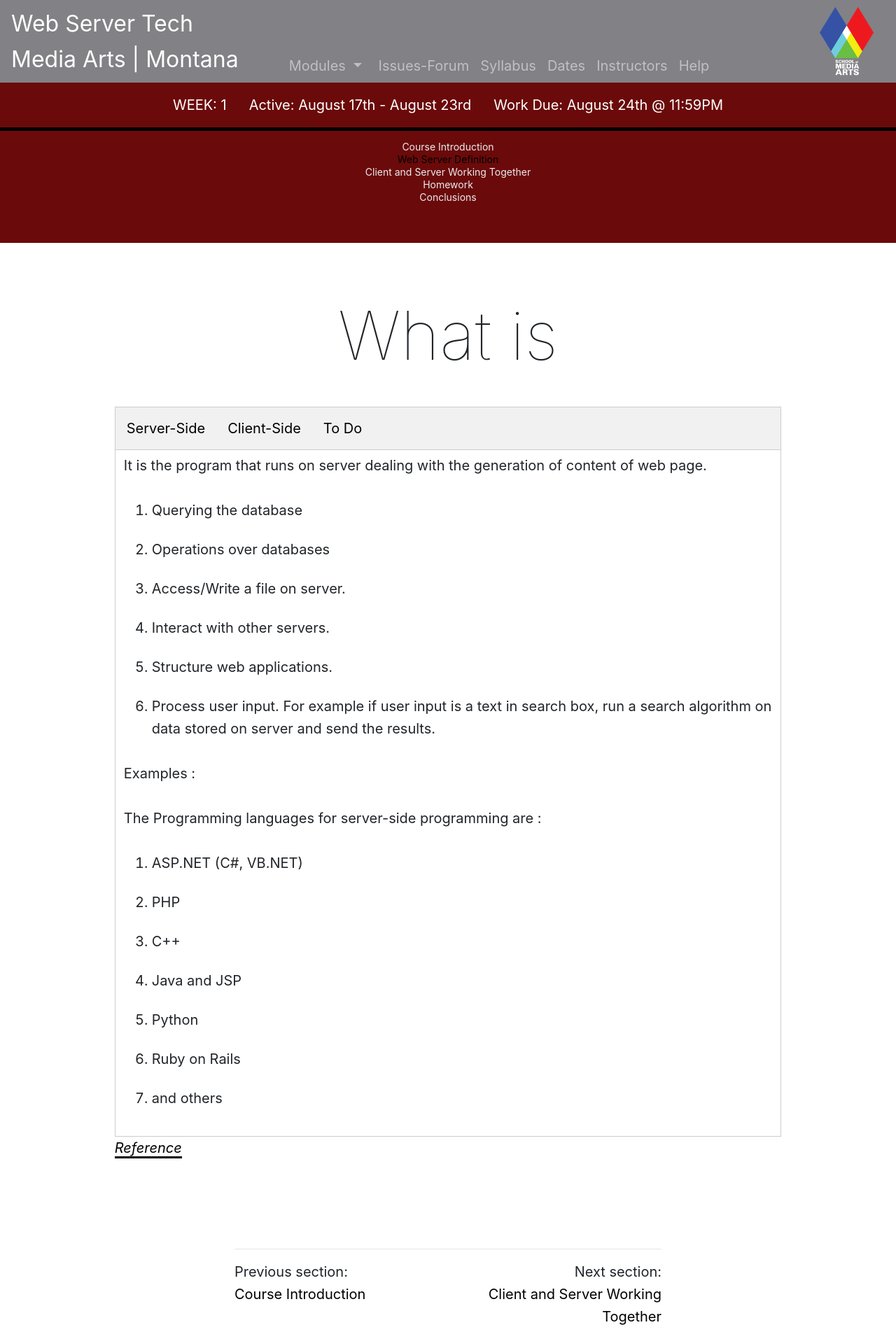
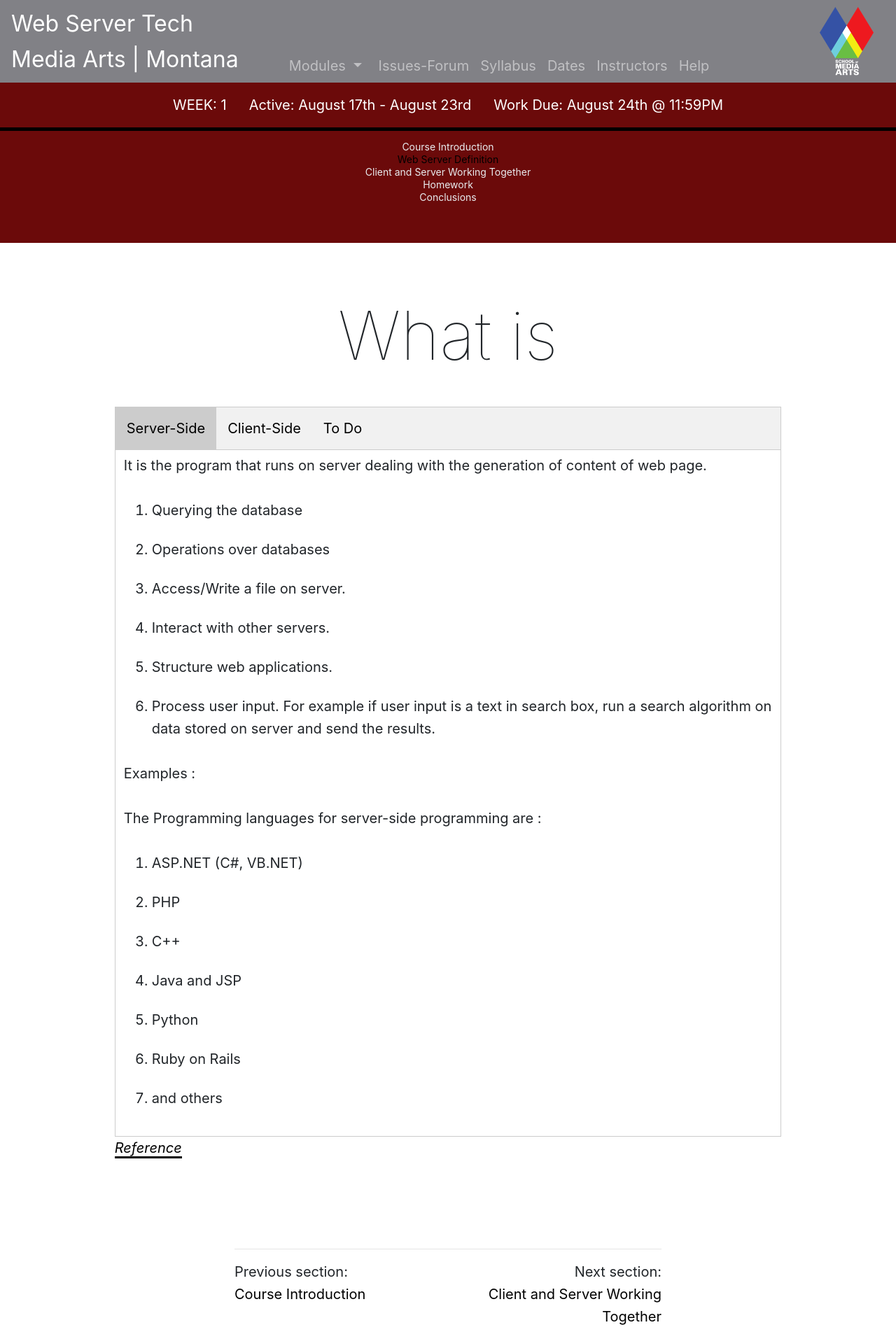
Before and after one commit to Montana-Media-Arts/461_WebServer-Fall2020, a Jekyll site: the page built from modules/week-1/_posts/2017-01-03-define-web-server.md, in a window 1280 px wide. Shown: the whole page at 70% size. Built offline with Jekyll 4.4.1, drawn with Linux system fonts in a browser that asks for light colours; nearby versions of some CDN libraries.

Commit message:
activated tabs

```diff
--- a/modules/week-1/_posts/2017-01-03-define-web-server.md
+++ b/modules/week-1/_posts/2017-01-03-define-web-server.md
@@ -7,12 +7,12 @@ jotted: false
 # What is
 
 <div class="tab">
-  <button class="tablinks" onclick="openTab(event, 'Server')">Server-Side</button>
+  <button class="tablinks active" onclick="openTab(event, 'Server')">Server-Side</button>
   <button class="tablinks" onclick="openTab(event, 'Client')">Client-Side</button>
   <button class="tablinks" onclick="openTab(event, 'ToDo')">To Do</button>
  </div>
 
-<div id="Server" class="tabcontent active" style="display:block">
+<div id="Server" class="tabcontent" style="display:block">
 <p>It is the program that runs on server dealing with the generation of content of web page.</p>
 <ol>
 <li>Querying the database</li>
```
Also changed, not shown: modules/week-1/_posts/2017-01-01-welcome-to-mart461.md (+1 -1 lines).
